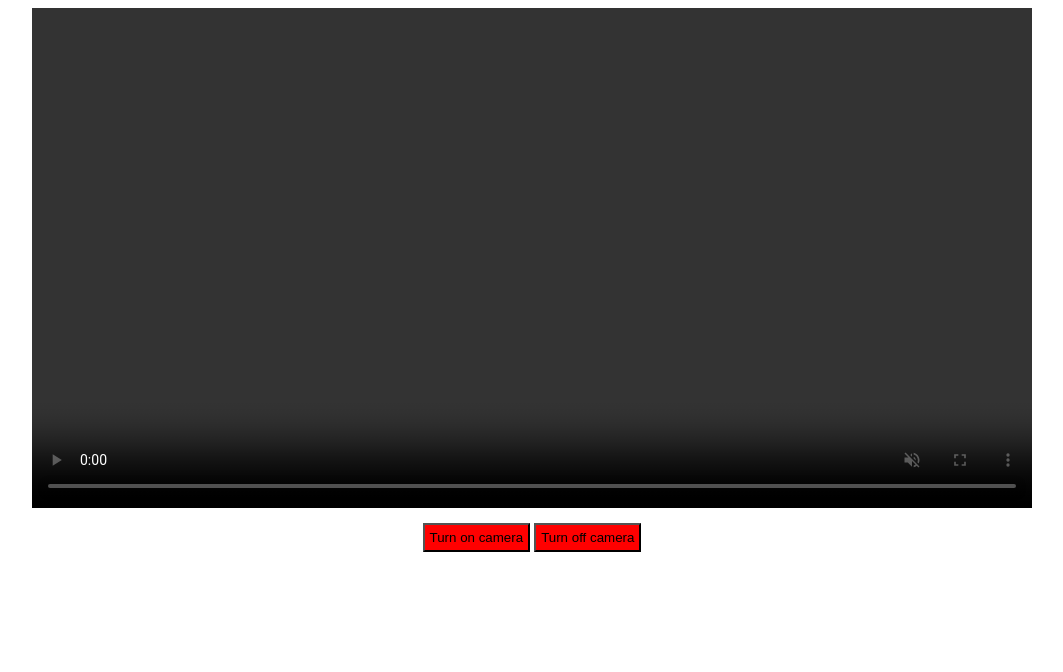
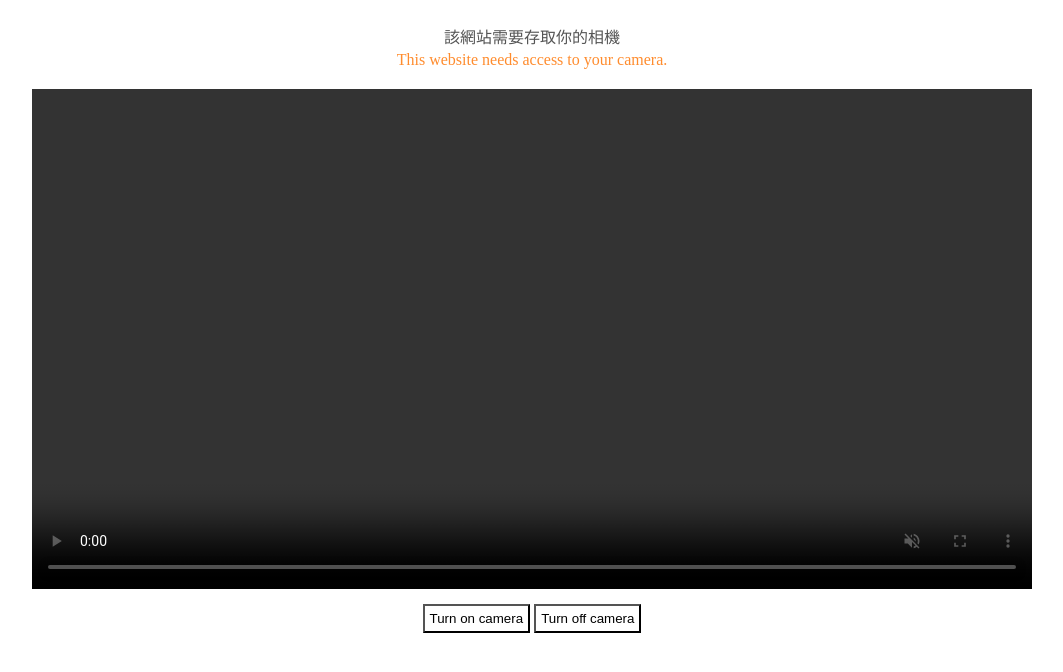
Before and after one commit to yachen168/Mediapipe-Virtual-Backgrounds, a website built with webpack: page index.html in a window 1280 px wide. Shown: the whole page, without its empty margins (108-1171 px from the left). Built offline with nearby package versions, Linux system fonts and the light colour scheme.

Commit message:
feat: header

```diff
--- a/index.html
+++ b/index.html
@@ -8,6 +8,12 @@
   </head>
   <body>
     <main class="main">
+      <header>
+        <div class="hint">
+          <p>該網站需要存取你的相機</p>
+          <span>This website needs access to your camera.</span>
+        </div>
+      </header>
       <div class="videoContainer">
         <video class="localVideo" autoplay controls playsinline muted></video>
       </div>
--- a/main.js
+++ b/main.js
@@ -11,11 +11,22 @@ function bindEventListeners() {
 }
 
 async function turnOnCamera() {
-  const stream = await navigator.mediaDevices.getUserMedia({ video: true });
-  $localVideo.srcObject = stream;
-  $localVideo.play();
+  try {
+    const stream = await navigator.mediaDevices.getUserMedia({ video: true });
+    $localVideo.srcObject = stream;
+    $localVideo.play();
 
-  $turnCameraOffButton.addEventListener("click", turnOffCamera(stream));
+    $turnCameraOffButton.addEventListener("click", turnOffCamera(stream));
+  } catch (error) {
+    if (
+      error.name === "NotAllowedError" ||
+      error.name === "PermissionDeniedError"
+    ) {
+      alert("Permission denied error");
+    } else {
+      alert("error");
+    }
+  }
 }
 
 function turnOffCamera(stream) {
--- a/style.scss
+++ b/style.scss
@@ -1,3 +1,20 @@
+header {
+  margin-bottom: 20px;
+
+  .hint {
+    text-align: center;
+  }
+
+  p {
+    color: #555;
+    margin-bottom: 3px;
+  }
+
+  span {
+    color: rgb(255, 140, 46);
+  }
+}
+
 main {
   display: flex;
   flex-direction: column;
@@ -9,7 +26,7 @@ main {
 
   button {
     padding: 5px;
-    background-color: red;
+    background-color: #fff;
   }
 }
 
```
